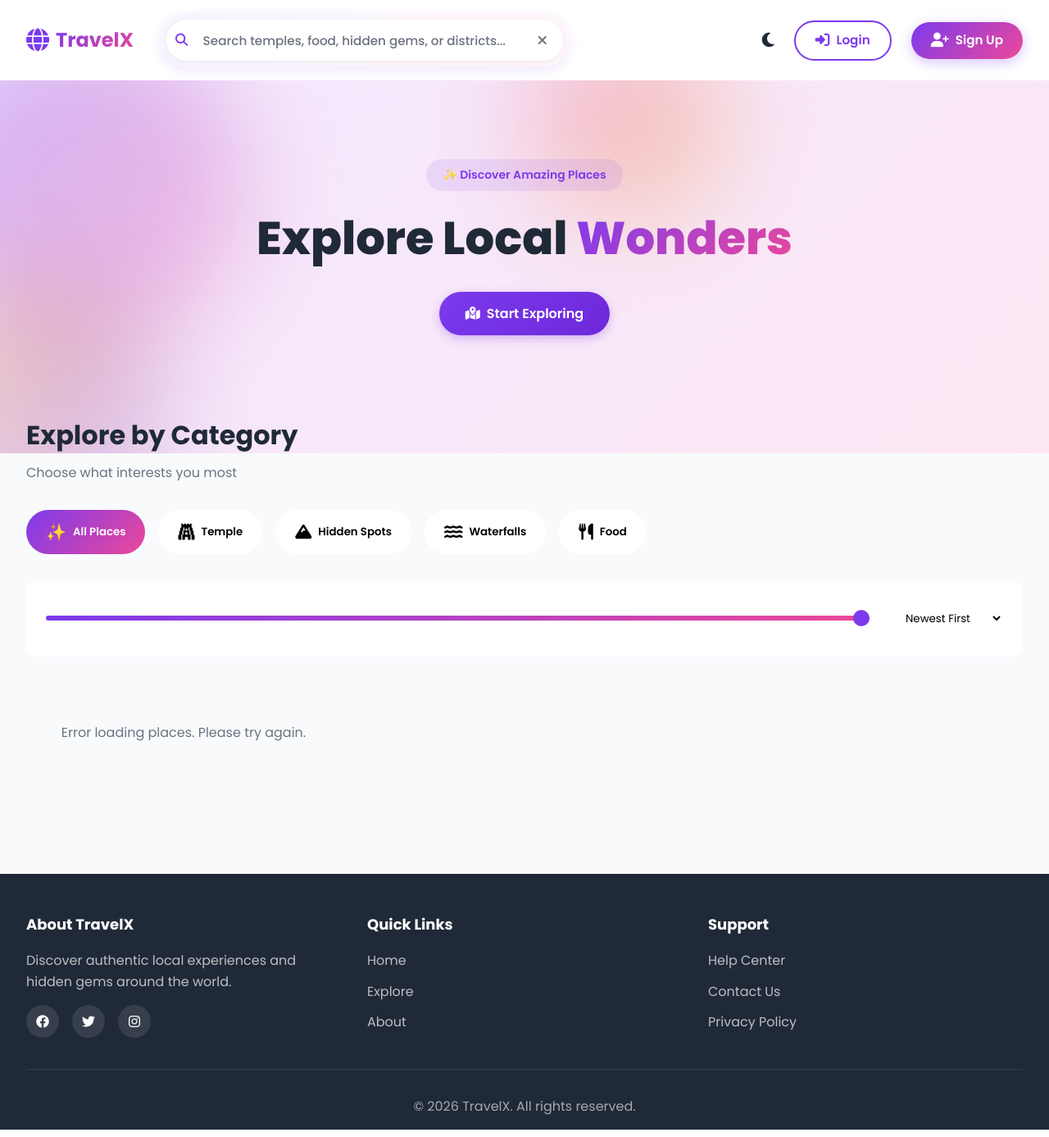
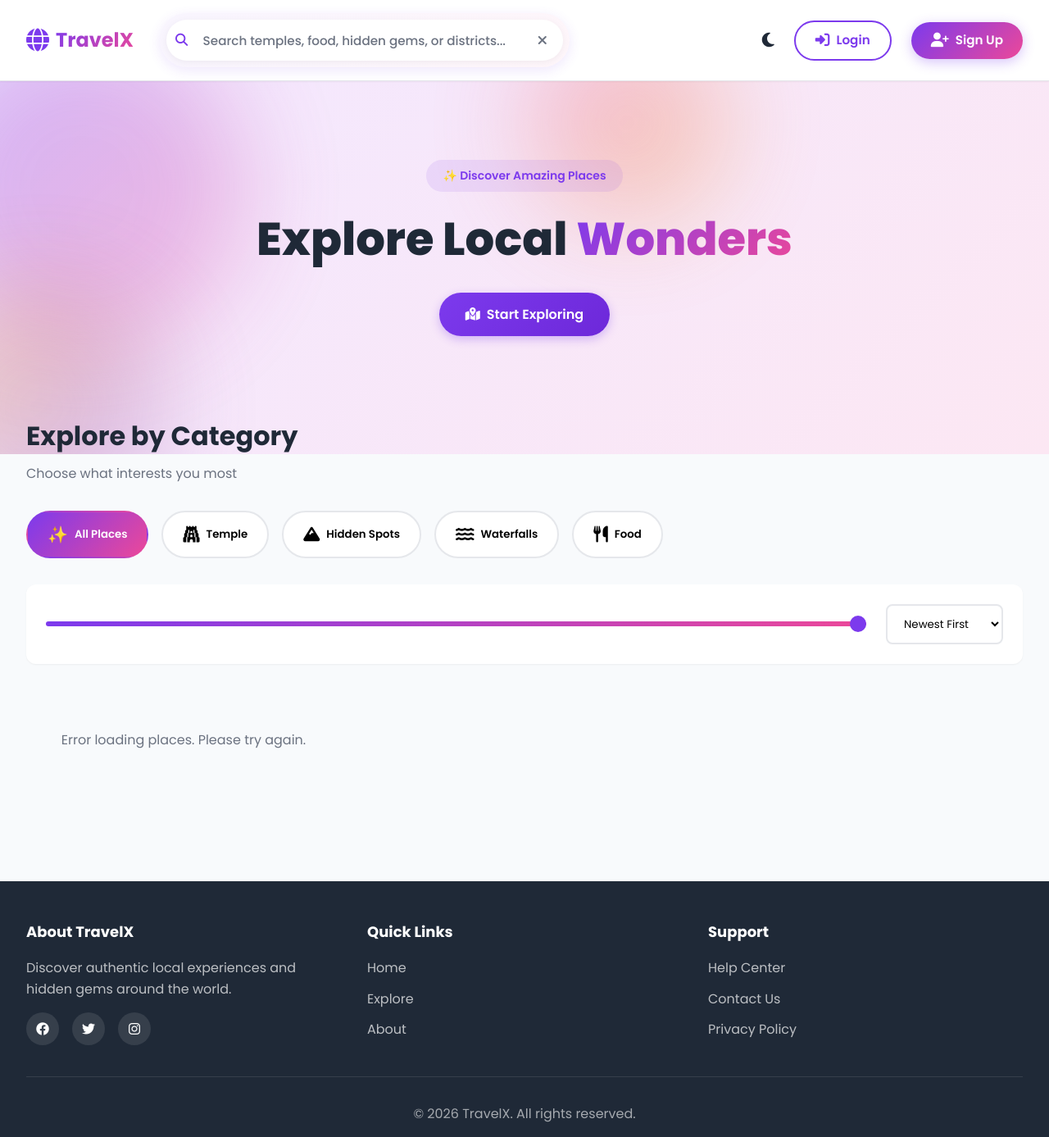
Before and after one commit to JaiHarsan/tourism-project, a Django app: page / in a window 1280 px wide. Shown: the whole page at 82% size. Run offline with Django 4.2, Linux system fonts and the light colour scheme; data that the repository does not hold is empty.

Commit message:
Add border and shadow color variables to CSS

```diff
--- a/places/static/css/style.css
+++ b/places/static/css/style.css
@@ -7,7 +7,8 @@
     --bg-white: #ffffff;
     --text-dark: #1f2937;
     --text-light: #6b7280;
-
+    --border-color: #e5e7eb;
+    --shadow-sm: 0 1px 2px rgba(0, 0, 0, 0.05);
 
 }
 
```
